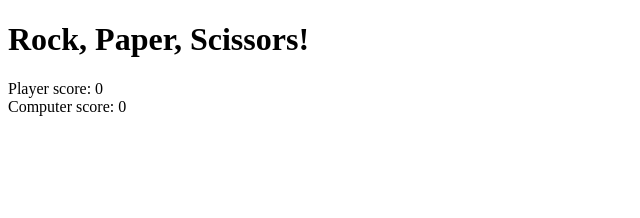
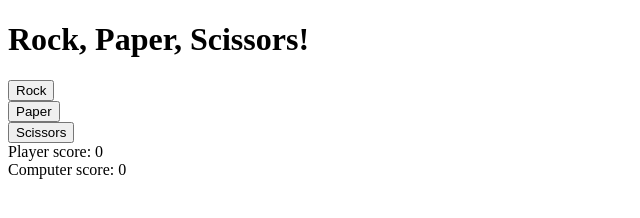
Before and after one commit to TheShrix/rock-paper-scissors-game, a plain HTML site: page index.html in a window 1280 px wide. Shown: the whole page, without its empty margins (0-640 px from the left). Drawn offline with Linux system fonts and the light colour scheme.

Commit message:
replaced div with button in body

```diff
--- a/index.html
+++ b/index.html
@@ -10,13 +10,13 @@
     <h1>Rock, Paper, Scissors!</h1>
     <div class="container">
       <div class="wrapper">
-        <div id="rock" class="button"></div>
+        <button id="rock" class="button">Rock</button>
       </div>
       <div class="wrapper">
-        <div id="paper" class="button"></div>
+        <button id="paper" class="button">Paper</button>
       </div>
       <div class="wrapper">
-        <div id="scissors" class="button"></div>
+        <button id="scissors" class="button">Scissors</button>
       </div>
     </div>
 
```
